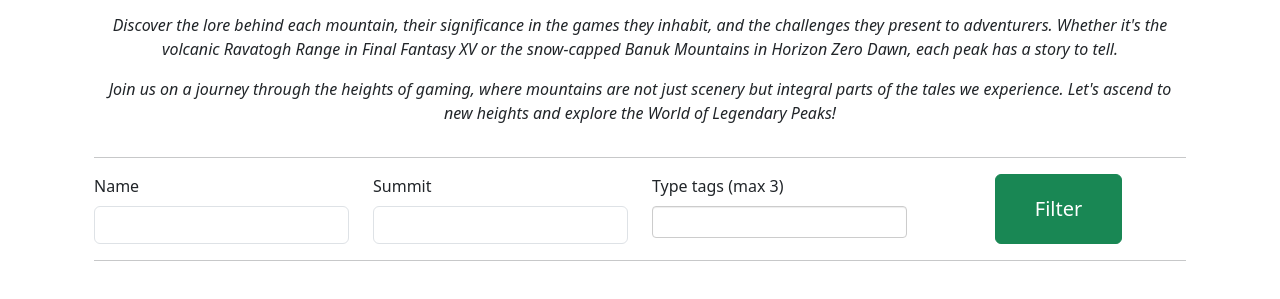
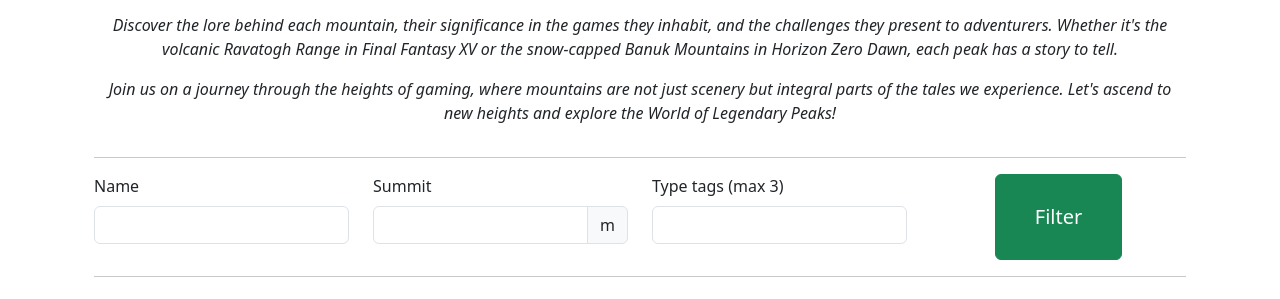
Before and after one commit to DavidVigh/Mountains, a website built with Vite: page index.html in a window 1280 px wide. Shown: the part 199-498 px from the top of the page. Built offline with nearby package versions, Linux system fonts and the light colour scheme; files whose address does not match are found by name.

Commit message:
search with tags is working, search by summit

```diff
--- a/index.html
+++ b/index.html
@@ -5,7 +5,6 @@
     <meta charset="UTF-8">
     <meta name="viewport" content="width=device-width, initial-scale=1.0">
     <title>Mountains</title>
-    <link rel="stylesheet" href="src/css/bootstrap-tagsinput.css">
     <link rel="stylesheet" href="src/css/style.css">
 </head>
 
@@ -110,12 +109,15 @@
                 </div>
                 <div class="col-3">
                     <label for="nameInput" class="form-label">Summit</label>
-                    <input type="text" class="form-control" id="nameInput">
+                    <div class="input-group mb-3">
+                        <input type="number" min="0" class="form-control" aria-label="Summit">
+                        <span for="" class="input-group-text">m</span>
+                      </div>
                 </div>
 
-                <div class="col-3 d-flex flex-column">
+                <div class="col-3">
                     <label for="tags" class="form-label">Type tags (max 3)</label>
-                    <input type="text" class="form-control" name="tags" id="tags">
+                    <input type="text" name="tags" id="tags">
                 </div>
 
                 <div class="col-3 d-flex justify-content-center">
@@ -170,7 +172,7 @@
     <script>
         $('#tags').tagsinput({
             maxTags: 3
-          });
+        });
     </script>
 </body>
 
--- a/main.mjs
+++ b/main.mjs
@@ -1,5 +1,6 @@
-import "bootstrap/dist/css/bootstrap.min.css"
-import "bootstrap/dist/js/bootstrap"
+import "/src/css/bootstrap-tagsinput.css";
+import "bootstrap/dist/css/bootstrap.min.css";
+import "bootstrap/dist/js/bootstrap";
 import { Mountain } from "./src/js/Mountain";
 
 let mountains = [];
@@ -91,18 +92,6 @@
 
 const tagsInput = document.getElementById("tags");
 
-for (const element in climateColors) {
-    let badge = document.createElement("span");
-    let p = document.createElement("p");
-    badge.classList.add("badge");
-    badge.style.background = climateColors[element];
-    badge.textContent = element;
-    p.appendChild(badge);
-    tagsInput.appendChild(p);
-    }
-
-
-
 /* const main = document.querySelector("main");
 
 const mountainOne = mountains[0];
@@ -112,6 +101,8 @@
 img.src = mountainOne.imgPath;
 
 main.appendChild(img); */
+
+
 
 let params = new URL(document.location).searchParams;
 let tags = params.get("tags") != "" ? Array.from(params.get("tags").split(",")) : null;
@@ -137,3 +128,10 @@
 console.log(mountains)
 
 window.onload = showMountains;
+
+document.querySelector('input[type="text"][placeholder=""]')
+.addEventListener("click", () => {
+    const bootstraptagsInput = document.querySelector('input[type="text"][placeholder=""]').parentNode;
+    bootstraptagsInput.focus();
+    console.log(bootstraptagsInput);
+});
--- a/src/css/bootstrap-tagsinput.css
+++ b/src/css/bootstrap-tagsinput.css
@@ -1,16 +1,28 @@
 .bootstrap-tagsinput {
-  background-color: #fff;
-  border: 1px solid #ccc;
-  box-shadow: inset 0 1px 1px rgba(0, 0, 0, 0.075);
-  display: inline-block;
-  padding: 4px 6px;
-  color: #555;
-  vertical-align: middle;
-  border-radius: 4px;
-  max-width: 100%;
-  line-height: 22px;
-  cursor: text;
+  display: block;
+  width: 100%;
+  padding: .375rem .75rem;
+  font-size: 1rem;
+  font-weight: 400;
+  line-height: 1.5;
+  color: var(--bs-body-color);
+  -webkit-appearance: none;
+  -moz-appearance: none;
+  appearance: none;
+  background-color: var(--bs-body-bg);
+  background-clip: padding-box;
+  border: var(--bs-border-width) solid var(--bs-border-color);
+  border-radius: var(--bs-border-radius);
+  transition: border-color .15s ease-in-out, box-shadow .15s ease-in-out;
 }
+.bootstrap-tagsinput:focus {
+  color: var(--bs-body-color);
+  background-color: var(--bs-body-bg);
+  border-color: #86b7fe;
+  outline: 0;
+  box-shadow: 0 0 0 0.25rem rgba(13,110,253,.25);
+}
+
 .bootstrap-tagsinput input {
   border: none;
   box-shadow: none;
@@ -30,10 +42,6 @@
 }
 .bootstrap-tagsinput.form-control input::-webkit-input-placeholder {
   color: #777;
-}
-.bootstrap-tagsinput input:focus {
-  border: none;
-  box-shadow: none;
 }
 .bootstrap-tagsinput .tag {
   margin-right: 2px;
--- a/src/css/style.css
+++ b/src/css/style.css
@@ -10,3 +10,13 @@
 .card {
     height: 750px;
 }
+
+input::-webkit-outer-spin-button,
+input::-webkit-inner-spin-button {
+  -webkit-appearance: none;
+  margin: 0;
+}
+
+input[type=number] {
+  -moz-appearance: textfield;
+}
```
